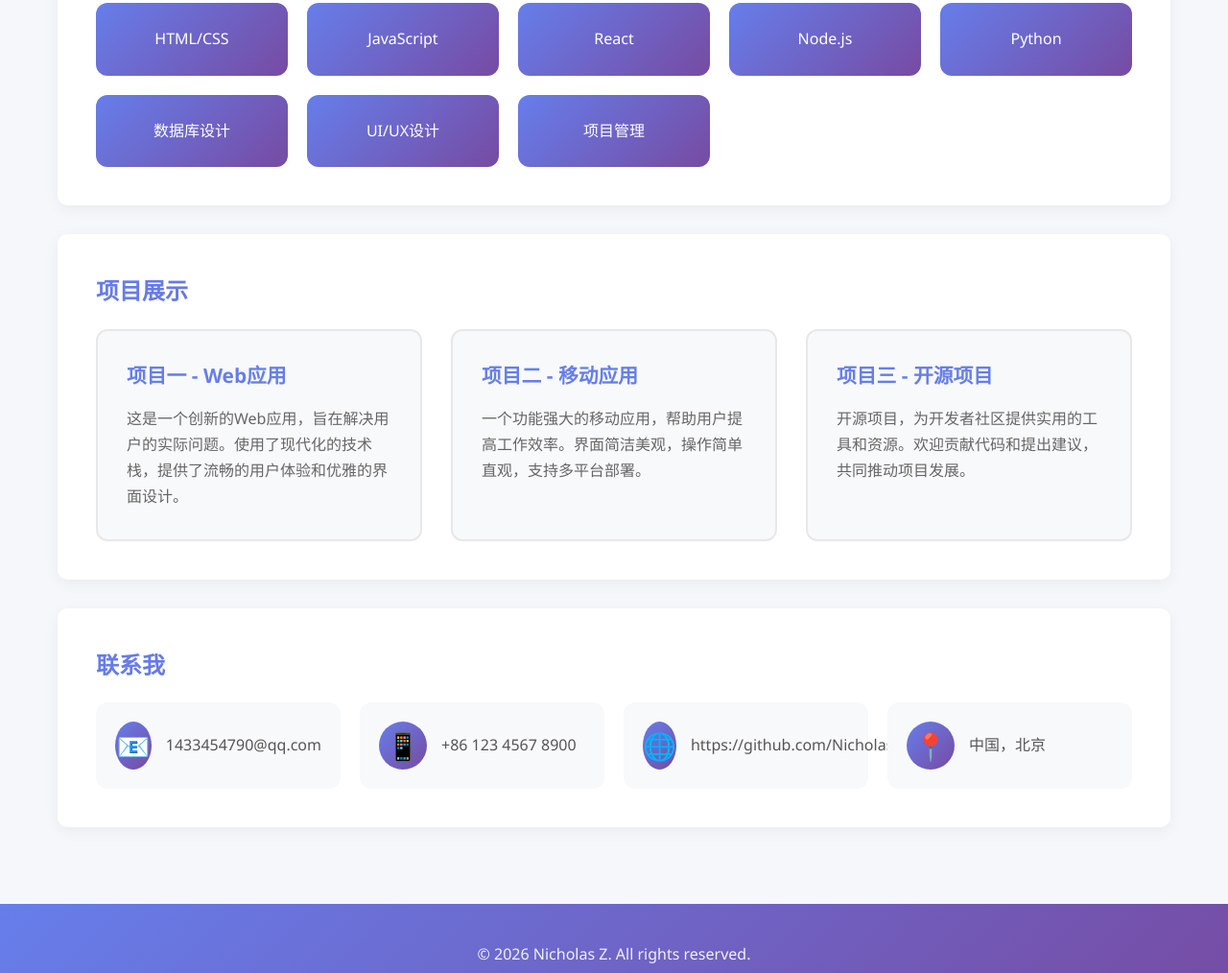
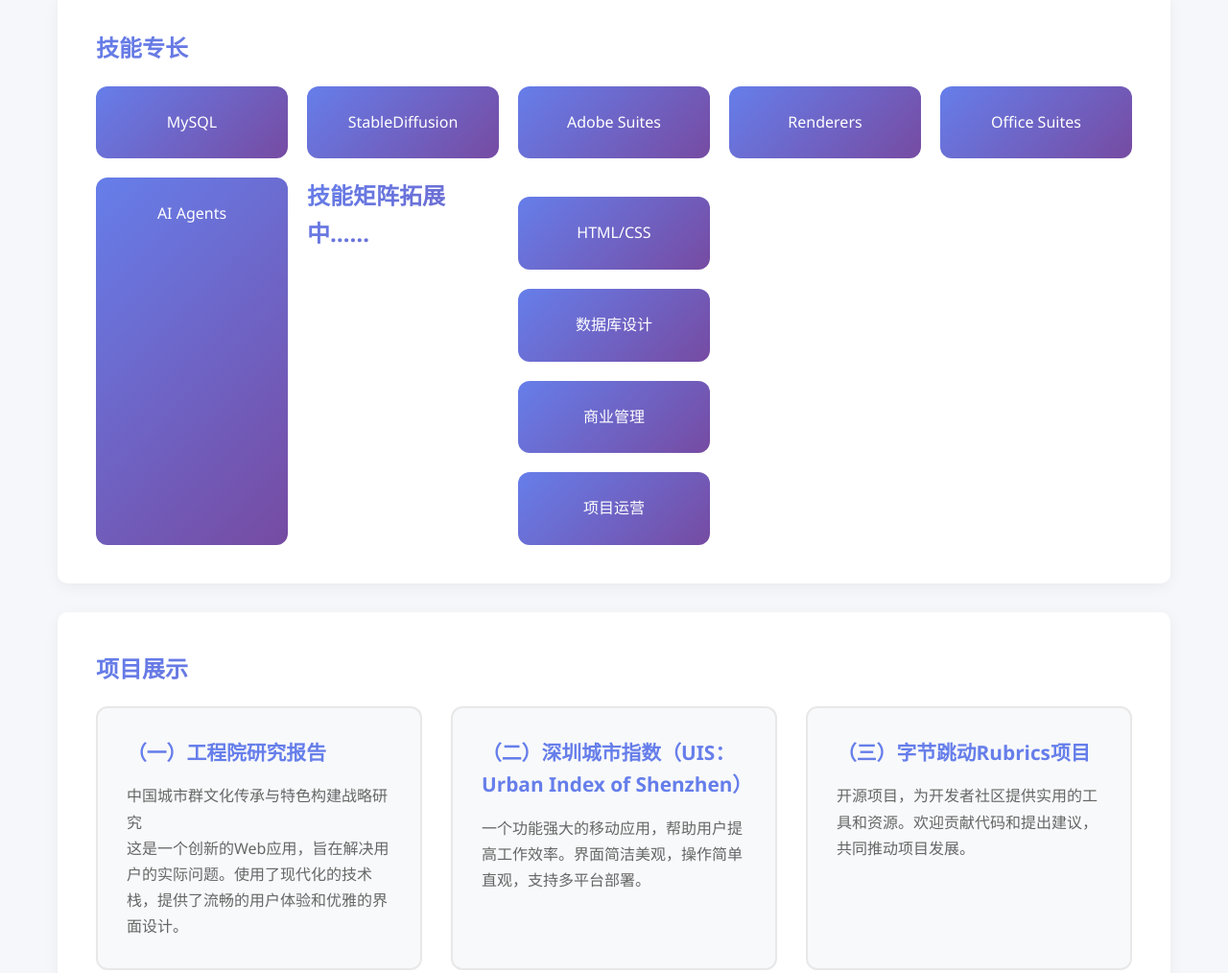
Before and after one commit to NicholasZzz/2026Res, a plain HTML site: page index.html in a window 1280 px wide. Shown: the part 1127-2141 px from the top of the page at 96% size. Drawn offline with Linux system fonts and the light colour scheme.

Commit message:
Update index.html

```diff
--- a/index.html
+++ b/index.html
@@ -291,10 +291,9 @@
         <nav>
             <div class="logo">👨‍💻 我的主页</div>
             <ul class="nav-links">
-                <li><a href="#home">首页</a></li>
                 <li><a href="#about">关于我</a></li>
-                <li><a href="#skills">技能</a></li>
-                <li><a href="#projects">项目</a></li>
+                <li><a href="#skills">技能块</a></li>
+                <li><a href="#projects">项目集</a></li>
                 <li><a href="#contact">联系我</a></li>
             </ul>
         </nav>
@@ -303,8 +302,9 @@
     <div class="container">
         <section id="home" class="hero">
             <div class="avatar">👤</div>
-            <h1>欢迎来到我的个人主页</h1>
-            <p>全栈开发者 | 创意设计师 | 技术爱好者</p>
+            <h1>欢迎来到我的个人小宇宙！</h1>
+            <h1>Welcome to Nick's world!</h1>
+            <p>城市设计师｜新手数据工程师｜自媒体运营人</p>
             <a href="#contact" class="btn">联系我</a>
         </section>
 
@@ -318,14 +318,21 @@
         <section id="skills">
             <h2>技能专长</h2>
             <div class="skills-grid">
+                <div class="skill-item">MySQL</div>
+                <div class="skill-item">StableDiffusion</div>
+                <div class="skill-item">Adobe Suites</div>
+                <div class="skill-item">Renderers</div>
+                <div class="skill-item">Office Suites</div>
+                <div class="skill-item">AI Agents</div>
+
+
+            <h2>技能矩阵拓展中……</h2>
+            <div class="skills-grid">
                 <div class="skill-item">HTML/CSS</div>
-                <div class="skill-item">JavaScript</div>
-                <div class="skill-item">React</div>
-                <div class="skill-item">Node.js</div>
-                <div class="skill-item">Python</div>
                 <div class="skill-item">数据库设计</div>
-                <div class="skill-item">UI/UX设计</div>
-                <div class="skill-item">项目管理</div>
+                <div class="skill-item">商业管理</div>
+                <div class="skill-item">项目运营</div>
+
             </div>
         </section>
 
@@ -333,15 +340,16 @@
             <h2>项目展示</h2>
             <div class="projects-grid">
                 <div class="project-card">
-                    <h3>项目一 - Web应用</h3>
+                    <h3>（一）工程院研究报告</h3>
+                    <p>中国城市群文化传承与特色构建战略研究</p>
                     <p>这是一个创新的Web应用，旨在解决用户的实际问题。使用了现代化的技术栈，提供了流畅的用户体验和优雅的界面设计。</p>
                 </div>
                 <div class="project-card">
-                    <h3>项目二 - 移动应用</h3>
+                    <h3>（二）深圳城市指数（UIS：Urban Index of Shenzhen）</h3>
                     <p>一个功能强大的移动应用，帮助用户提高工作效率。界面简洁美观，操作简单直观，支持多平台部署。</p>
                 </div>
                 <div class="project-card">
-                    <h3>项目三 - 开源项目</h3>
+                    <h3>（三）字节跳动Rubrics项目</h3>
                     <p>开源项目，为开发者社区提供实用的工具和资源。欢迎贡献代码和提出建议，共同推动项目发展。</p>
                 </div>
             </div>
@@ -352,11 +360,8 @@
             <div class="contact-info">
                 <div class="contact-item">
                     <span class="contact-icon">📧</span>
-                    <span class="contact-text">1433454790@qq.com</span>
-                </div>
-                <div class="contact-item">
-                    <span class="contact-icon">📱</span>
-                    <span class="contact-text">+86 123 4567 8900</span>
+                    <span class="contact-text">3839434355@qq.com</span>
+
                 </div>
                 <div class="contact-item">
                     <span class="contact-icon">🌐</span>
@@ -364,7 +369,7 @@
                 </div>
                 <div class="contact-item">
                     <span class="contact-icon">📍</span>
-                    <span class="contact-text">中国，北京</span>
+                    <span class="contact-text">南京/上海/杭州</span>
                 </div>
             </div>
         </section>
```
